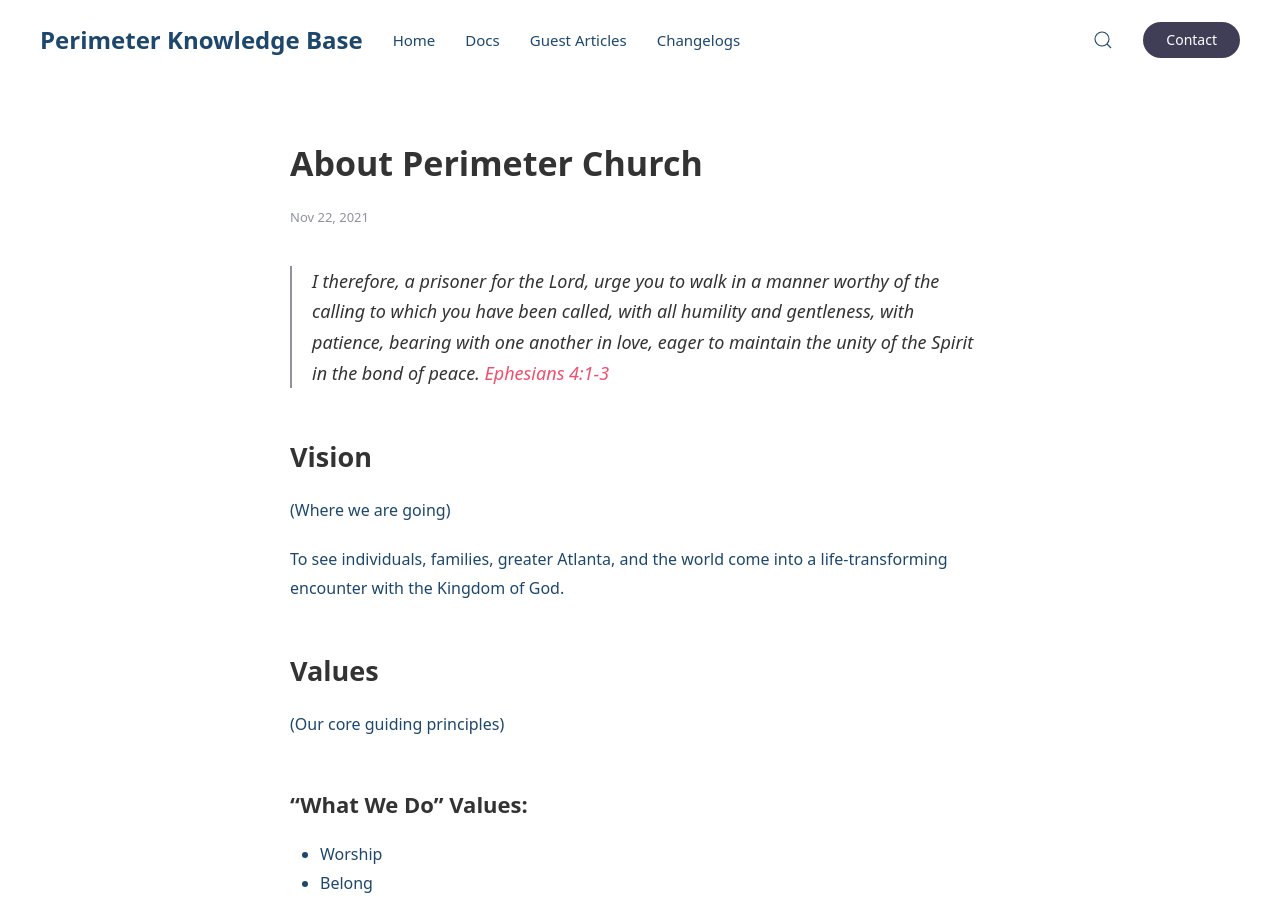
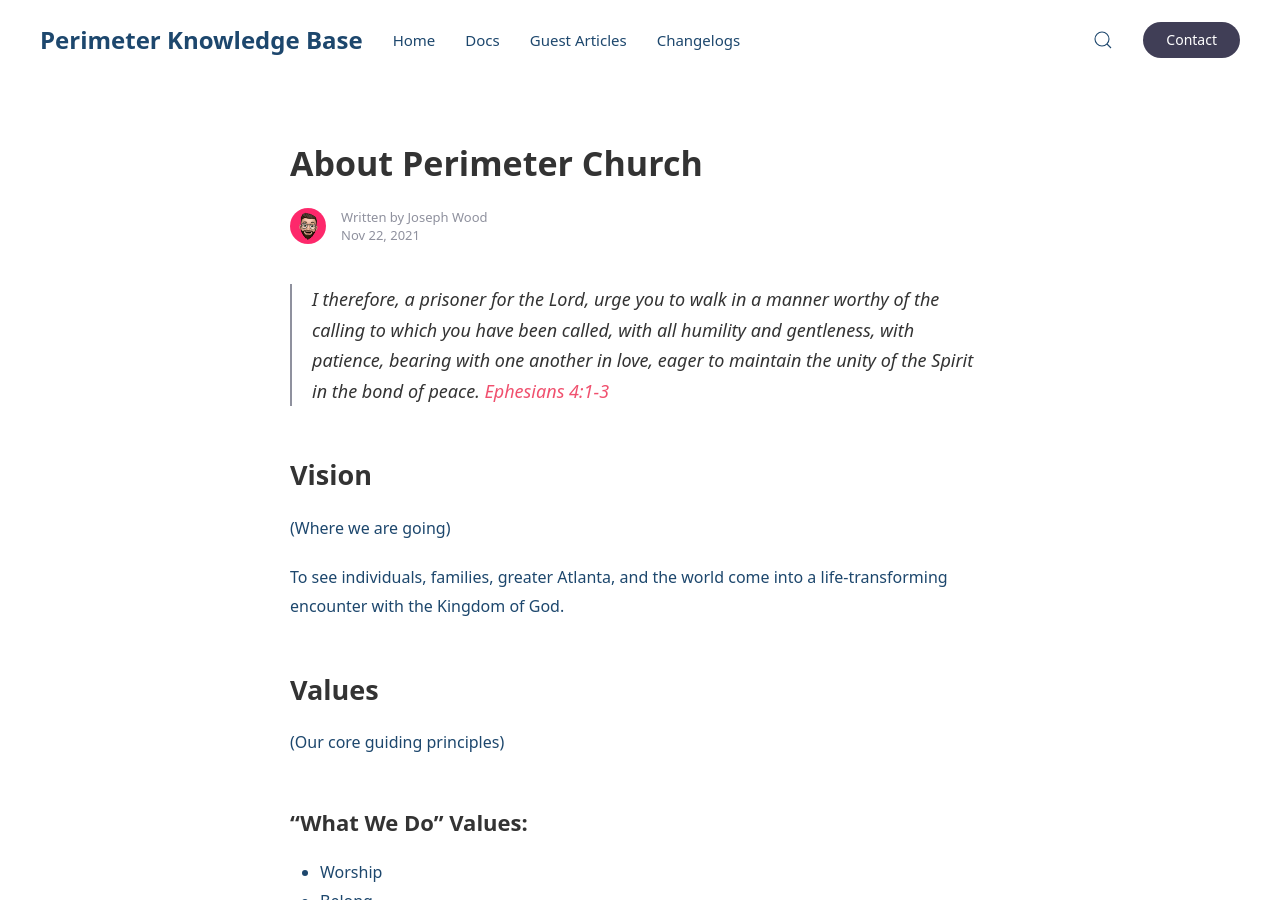
Before and after one commit to josephwper/perimeterkb, a Jekyll site: the page built from _posts/2021-11-22-About-perimeter.md, in a window 1280 px wide and 900 px high. Built offline with Jekyll 4.4.1, drawn with Linux system fonts in a browser that asks for light colours.

Commit message:
Update 2021-11-22-About-perimeter.md

```diff
--- a/_posts/2021-11-22-About-perimeter.md
+++ b/_posts/2021-11-22-About-perimeter.md
@@ -1,6 +1,6 @@
 ---
 title: About Perimeter Church
-author: Joseph
+author: joseph
 categories: [Perimeter Church]
 ---
 
```
